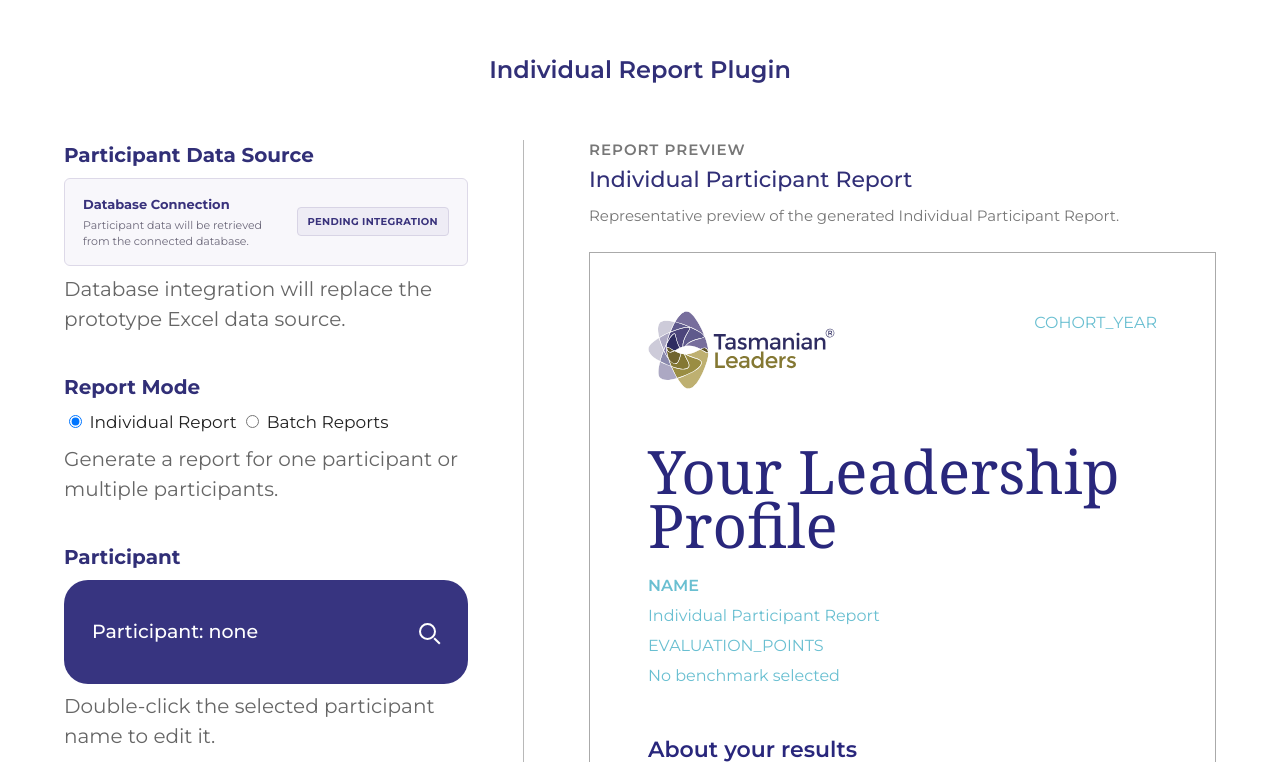
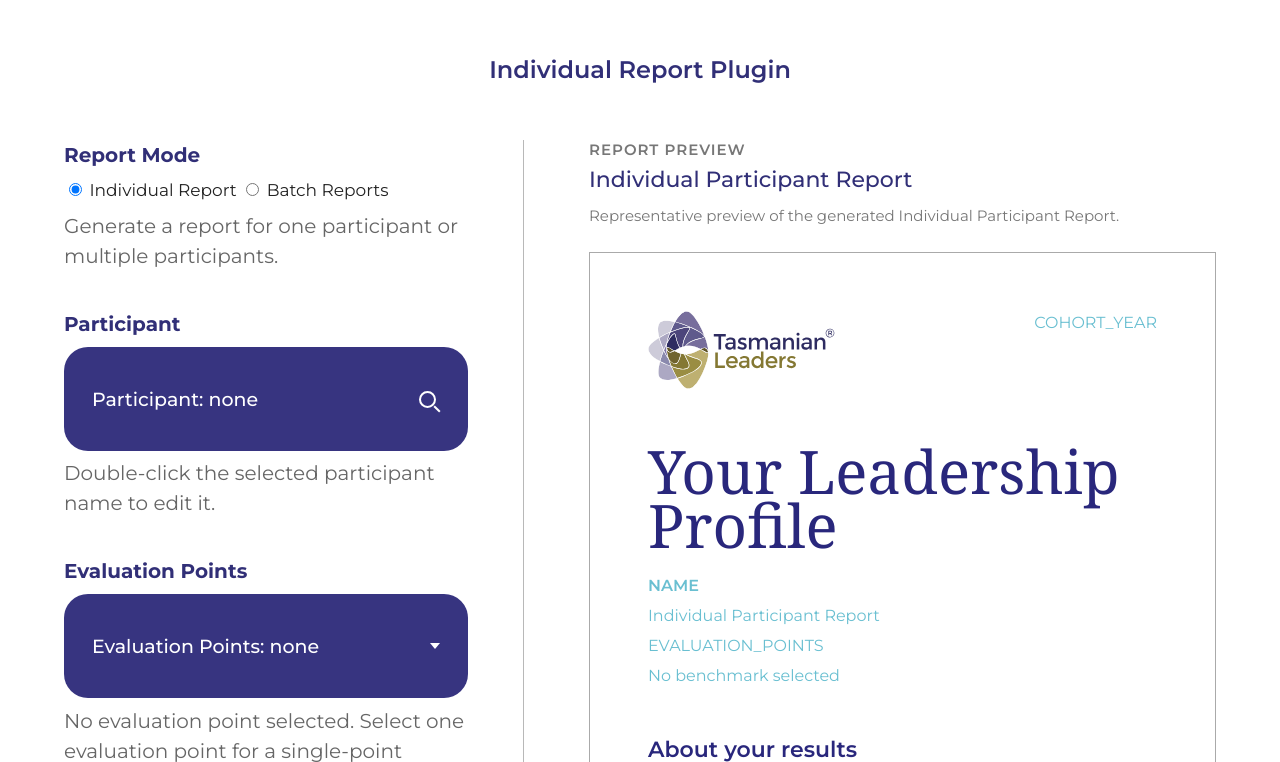
Before and after one commit to MegaKG/TasmanianCapstone, a PHP site: page /frontend/index.html in a window 1280 px wide. Shown: the part 151-913 px from the top of the page. Run offline with PHP 8.4, Linux system fonts and the light colour scheme; some libraries are stand-ins or nearby versions.

Commit message:
style.css updated to hide previous disclaimer element

```diff
--- a/ReportPlugin/frontend/css/style.css
+++ b/ReportPlugin/frontend/css/style.css
@@ -1124,3 +1124,7 @@
         font-size: 13px;
     }
 }
+/* Temporarily hide database connection placeholder */
+.field.database-source-placeholder {
+    display: none !important;
+}
```
